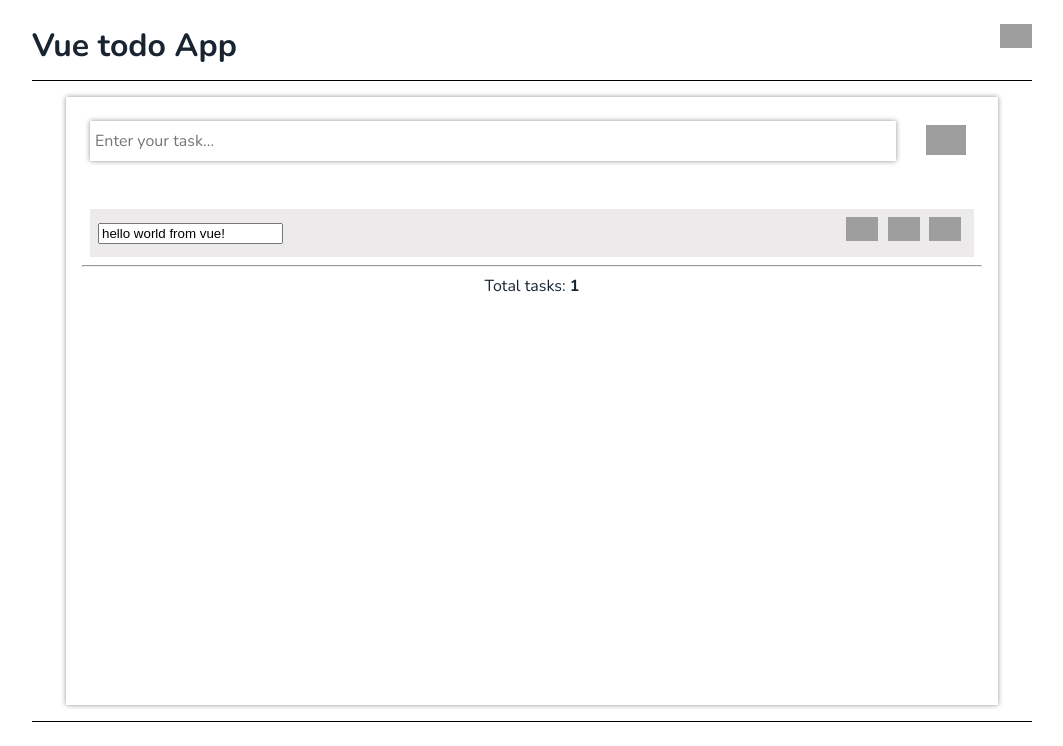
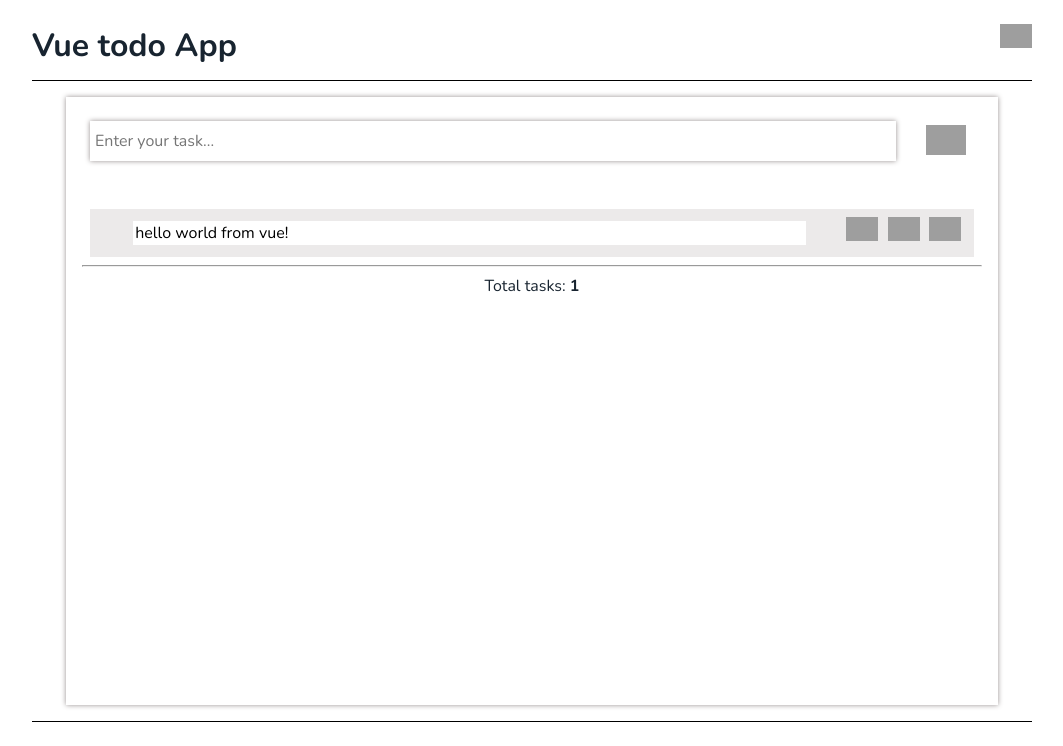
Before and after one commit to Konton022/vue-todo-list-app, a Vue app: page / in a window 1280 px wide. Both pictures are taken after a click on the element 1011 px from the left and 233 px from the top of the page. Shown: the top 746 px of the page, without its empty margins (108-1171 px from the left). Built offline with nearby package versions, Linux system fonts and the light colour scheme; grey boxes are pictures that could not be loaded.

Commit message:
added some styles

```diff
--- a/src/App.vue
+++ b/src/App.vue
@@ -33,6 +33,9 @@ export default {
   max-width: 1000px;
 
 }
+input:focus {
+  outline-color: #0175ff;
+}
 .header {
   height: 5vh;
   border-bottom: 1px solid black;
--- a/src/components/AddTask.vue
+++ b/src/components/AddTask.vue
@@ -42,9 +42,7 @@ form {
 	padding: 2px 5px;
 	margin-right: 0.5rem;
 }
-.input_task:focus{
-	border-color: #0175ff;
-}
+
 .btn {
 	height: 40px;
 	width: 40px;
--- a/src/components/TodoItem.vue
+++ b/src/components/TodoItem.vue
@@ -3,6 +3,7 @@
             <div class="todo_item">
                 <div v-if="isEdit" class="todo_edit">
                     <input
+                        class="todo_input"
                         type="text"
                         :value="defaultTask"
                         @input="changeEditTask"
@@ -71,6 +72,15 @@ export default {
         margin: 0 0.5rem;
 
     }
+    .todo_edit {
+        width: 100%;
+    }
+    .todo_input {
+        font: inherit;
+        border: none;
+        width: 90%;
+    }
+
     .todo_message {
         display: flex;
         justify-content:last baseline;
@@ -111,4 +121,6 @@ export default {
         color: #0175ff;
     }
 
+
+
 </style>
```
